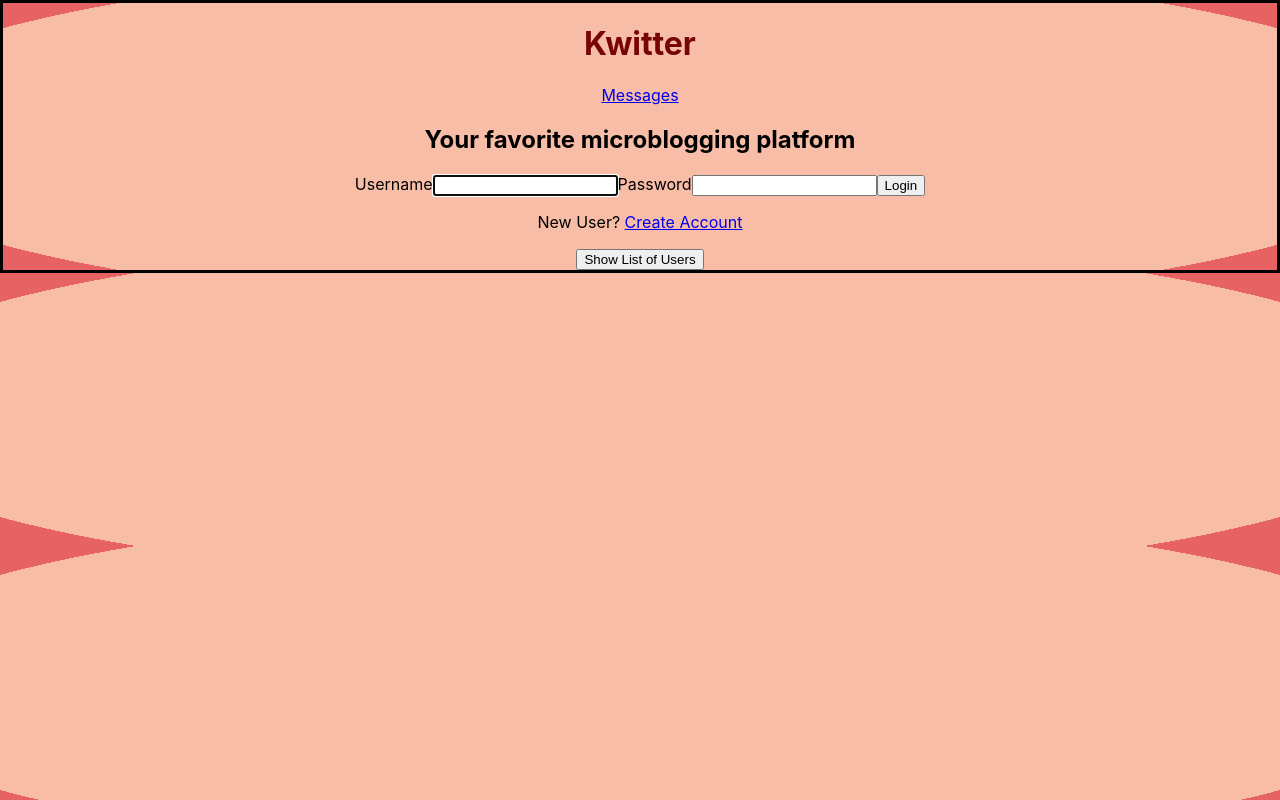
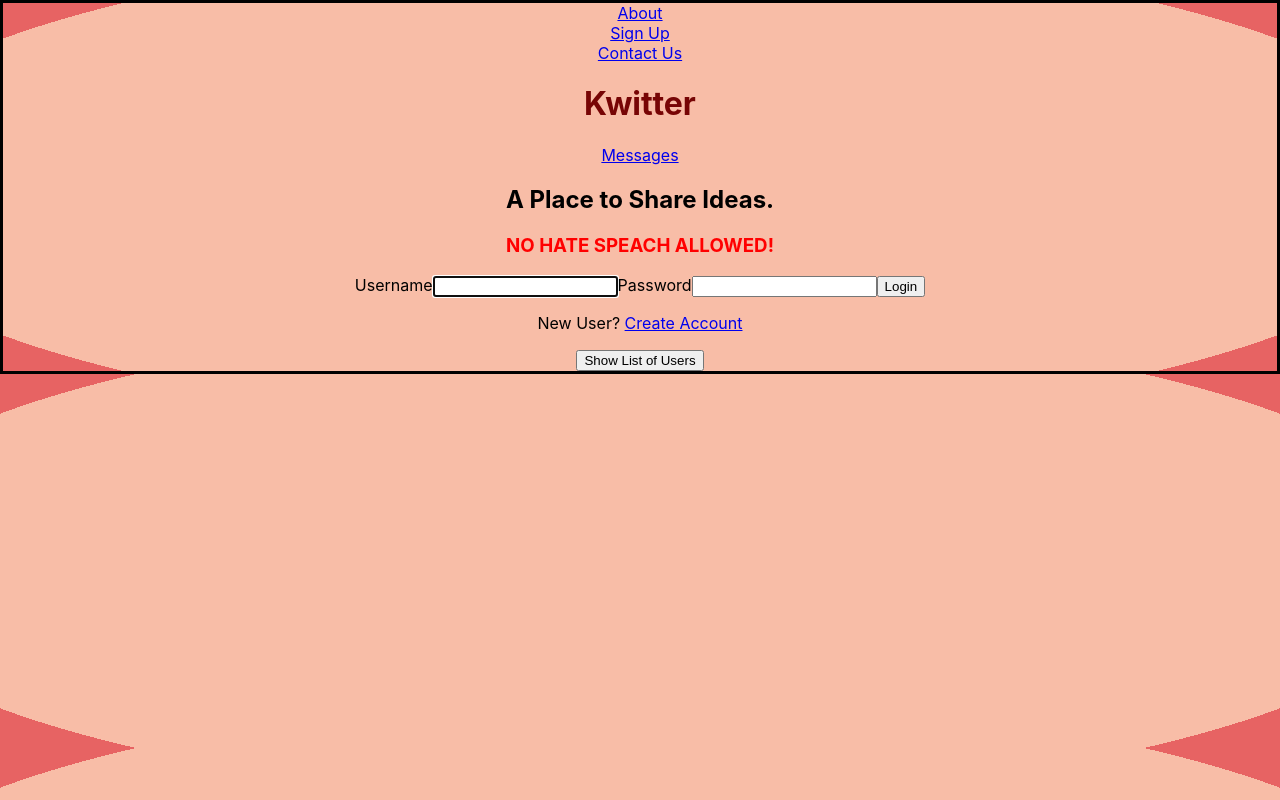
Before and after one commit to kenzie-se-q2/kwitter-cbjohnson83, a React (Create React App) app: page / in a window 1280 px wide. Built offline with nearby package versions, Linux system fonts and the light colour scheme.

Commit message:
To get components from another branch

```diff
--- a/src/App.js
+++ b/src/App.js
@@ -5,12 +5,14 @@ import NotFound from "./views/NotFound";
 import { useStore } from "./store/store";
 import Profile from "./views/Profile";
 import UserUpdate from "./views/UserUpdate";
+import Navbar from "./views/Navbar";
 
 function App() {
   const user = useStore((state) => state.user);
 
   return (
     <div className="App">
+      <Navbar />
       <Switch>
         <Route exact path="/" component={Home} />
         <Route path="/notfound" component={NotFound} />
--- a/src/views/Home.js
+++ b/src/views/Home.js
@@ -18,7 +18,12 @@ function Home(props) {
   return (
     <>
       <Menu />
-      <h2>Your favorite microblogging platform</h2>
+      <div id="shareIdeas">
+        <h2>A Place to Share Ideas. </h2>
+      </div>
+      <div id="noHate">
+        <h3>NO HATE SPEACH ALLOWED!</h3>
+      </div>
       {!user.token && <Login />}
       {user.token && <Profile />}
 
--- /dev/null
+++ b/src/views/Navbar.js
@@ -0,0 +1,21 @@
+import { Link } from "react-router-dom";
+
+const Navbar = () => {
+  return (
+    <>
+      <div id="nav">
+        <div id="navAbout">
+          <Link to="/about">About</Link>
+        </div>
+        <div id="navSignUp">
+          <Link to="/sign-up">Sign Up</Link>
+        </div>
+        <div id="contactUs">
+          <Link to="/contactUs">Contact Us</Link>
+        </div>
+      </div>
+    </>
+  );
+};
+
+export default Navbar;
```
Also changed, not shown: src/assets/index.css (+4 -43 lines), src/views/CodeCompare.js (added).
